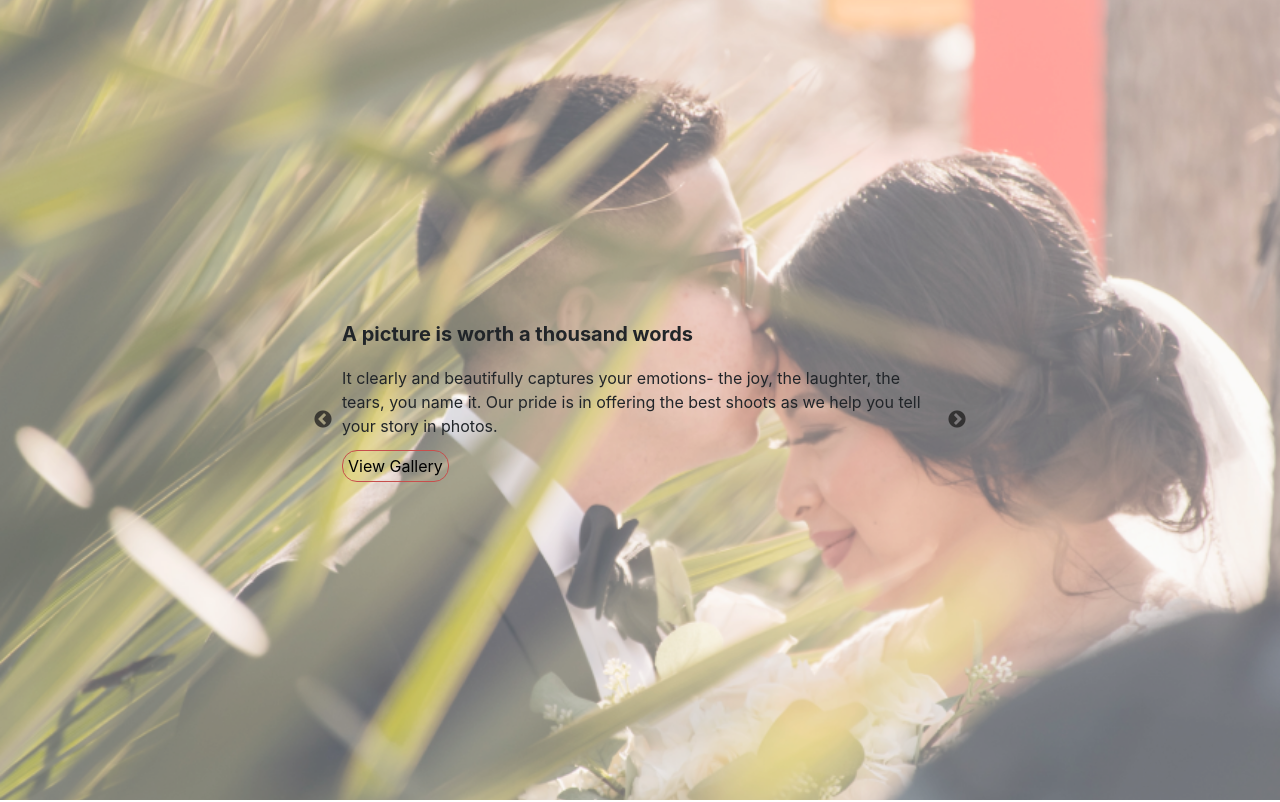
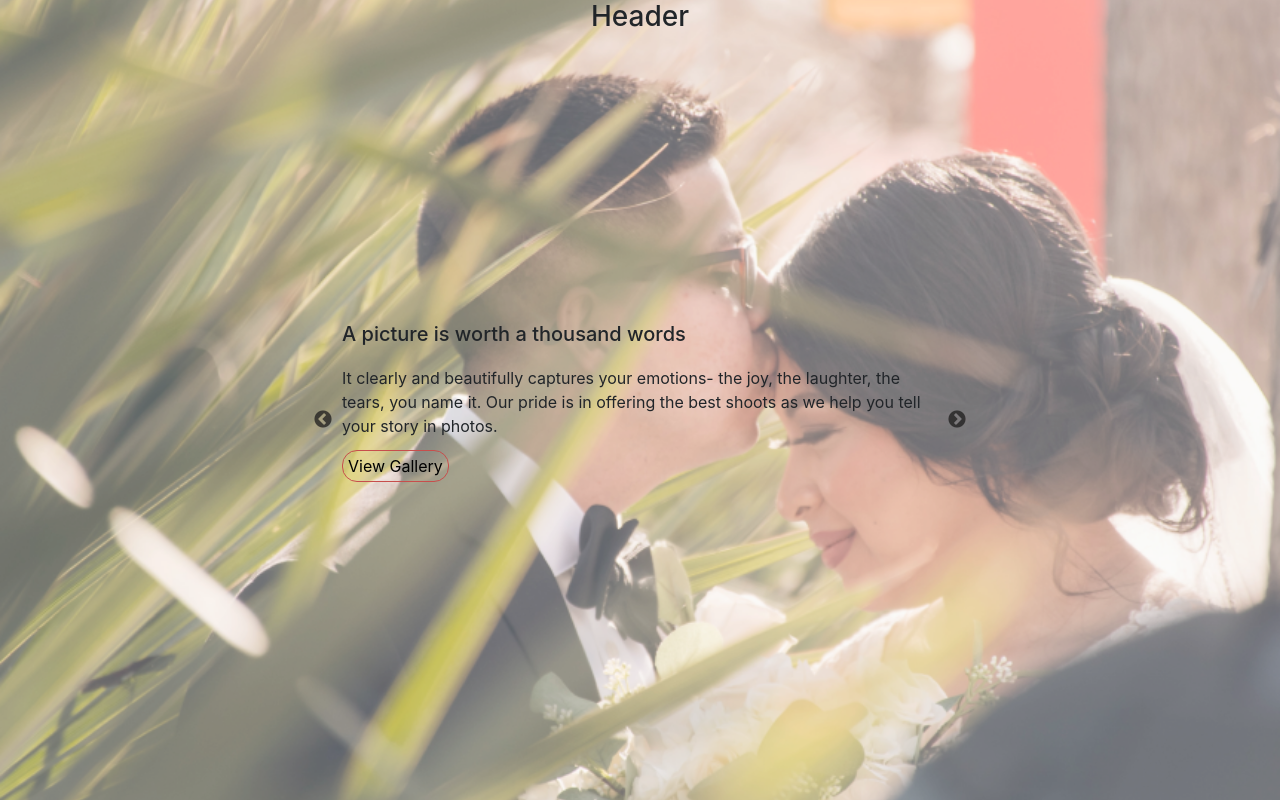
Before and after one commit to tawsifhye/p-frontend-assessment, a React (Create React App) app: page / in a window 1280 px wide. Shown: the top 802 px of the page. Built offline with nearby package versions, Linux system fonts and the light colour scheme.

Commit message:
header component created

```diff
--- a/src/components/About/About.js
+++ b/src/components/About/About.js
@@ -4,9 +4,9 @@ import './About.css'
 const About = () => {
     return (
         <>
-            <div class="container pt-5" id="gallery">
-                <div class="row d-flex mt-5 pt-5">
-                    <div class="col-12 col-sm-12 col-md-12 col-lg-12 col-xl-6 col-xxl-6">
+            <div className="container pt-5" id="gallery">
+                <div className="row d-flex mt-5 pt-5">
+                    <div className="col-12 col-sm-12 col-md-12 col-lg-12 col-xl-6 col-xxl-6">
                         <div className="text-center mb-5">
                             <img className="p-3 gallery-img1" src={image} alt="" />
                             <img className="p-3" src={image} alt="" />
@@ -15,8 +15,8 @@ const About = () => {
                         </div>
 
                     </div>
-                    <div class="col-12 col-sm-12 col-md-12 col-lg-12 col-xl-6 col-xxl-6 text-center about-us mb-2">
-                        <h3 class="mt-5 mt-sm-5 mt-md-5 mt-lg-5 mt-xl-0 mt-xxl-0">About Us</h3>
+                    <div className="col-12 col-sm-12 col-md-12 col-lg-12 col-xl-6 col-xxl-6 text-center about-us mb-2">
+                        <h3 className="mt-5 mt-sm-5 mt-md-5 mt-lg-5 mt-xl-0 mt-xxl-0">About Us</h3>
                         <p className="mt-5">
                             Lorem Ipsum, sometimes referred to as 'lipsum', is the placeholder text used in design when creating content. It helps designers plan out where the content will sit</p>
                     </div>
--- a/src/components/Banner/Banner.js
+++ b/src/components/Banner/Banner.js
@@ -1,5 +1,6 @@
 import React from 'react';
 import Slider from 'react-slick';
+import Header from '../Header/Header';
 import './Banner.css'
 const Banner = () => {
     const settings = {
@@ -16,16 +17,17 @@ const Banner = () => {
         <>
             <div className="home-banner-container mb-5">
                 <div className=" container-fluid home-banner">
-                    <div className="custom-font-home container w-50">
+                    <Header></Header>
+                    <div className="container w-50">
                         <h5 className="p-1">A picture is worth a thousand words</h5>
                         <Slider {...settings} className="slider">
                             <div className="p-1">
                                 <p className="pt-1"> It clearly and beautifully captures your emotions- the joy, the laughter, the tears, you name it. Our pride is in offering the best shoots as we help you tell your story in photos.</p>
-                                <a href="#gallery" class="banner-btn">View Gallery</a>
+                                <a href="#gallery" className="banner-btn">View Gallery</a>
                             </div>
                             <div className="p-1">
                                 <p className="pt-1"> It clearly and beautifully captures your emotions- the joy, the laughter, the tears, you name it. Our pride is in offering the best shoots as we help you tell your story in photos.</p>
-                                <a href="#gallery" class="banner-btn">View Gallery</a>
+                                <a href="#gallery" className="banner-btn">View Gallery</a>
                             </div>
                         </Slider>
 
--- /dev/null
+++ b/src/components/Header/Header.css
@@ -0,0 +1,5 @@
+.header-container {
+    position: absolute;
+    top: 0;
+    z-index: 10;
+}
--- /dev/null
+++ b/src/components/Header/Header.js
@@ -0,0 +1,13 @@
+import React from 'react';
+import './Header.css'
+const Header = () => {
+    return (
+        <>
+            <div className="header-container">
+                <h3>Header</h3>
+            </div>
+        </>
+    );
+};
+
+export default Header;
```
